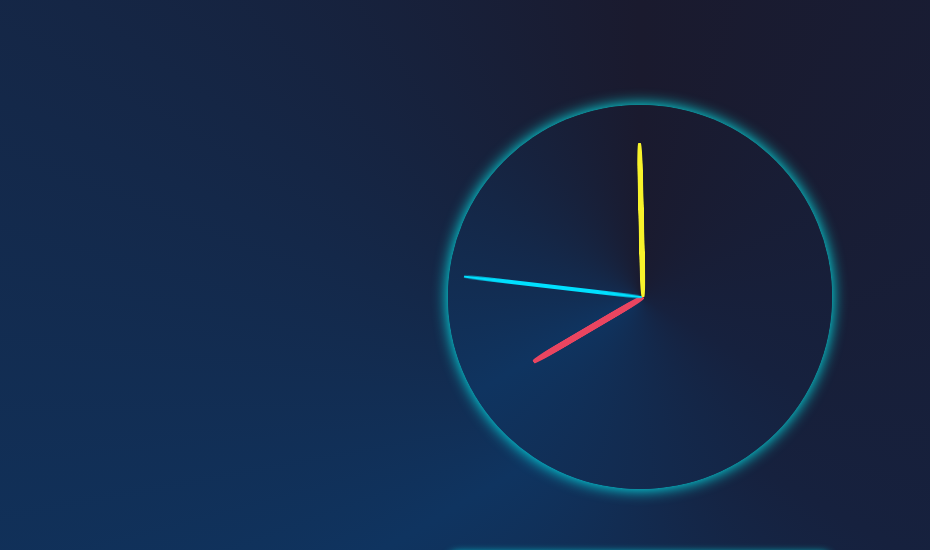
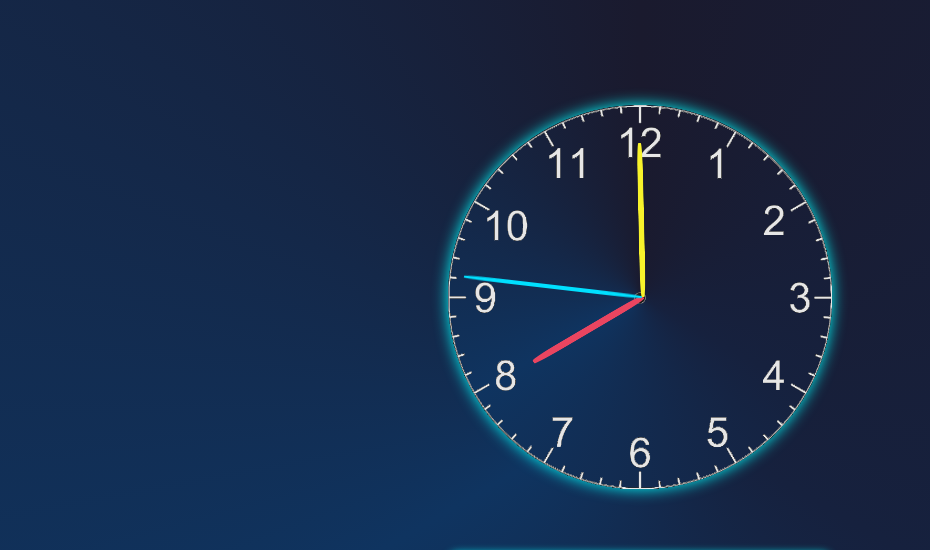
Before and after one commit to Code-Rei/Practice-Clock, a plain HTML site: page index.html in a window 1280 px wide. Shown: the top 550 px of the page, without its empty margins (0-930 px from the left). Drawn offline with Linux system fonts and the light colour scheme; the site is published under a folder, as on GitHub Pages, so addresses that start at the root find nothing.

Commit message:
Added Clock Image

```diff
--- a/style.css
+++ b/style.css
@@ -20,7 +20,7 @@ body {
   border-radius: 50%;
   box-shadow: 0 0 15px #00ffff;
 
-  background: url(/assets/clock.png) no-repeat center/100%,
+  background: url(./assets/clock.png) no-repeat center/100%,
     /* Clock Image */
       conic-gradient(from 0deg, #1a1a2e, #16213e, #0f3460, #1a1a2e); /* Gradient */
   background-size: 100% 100%, 100% 100%;
@@ -32,7 +32,7 @@ body {
   content: "";
   position: absolute;
   inset: 0;
-  background: url(/assets/clock.png) no-repeat center/100%;
+  background: url(./assets/clock.png) no-repeat center/100%;
   filter: invert(1);
   opacity: 90%;
   z-index: 1;
```
